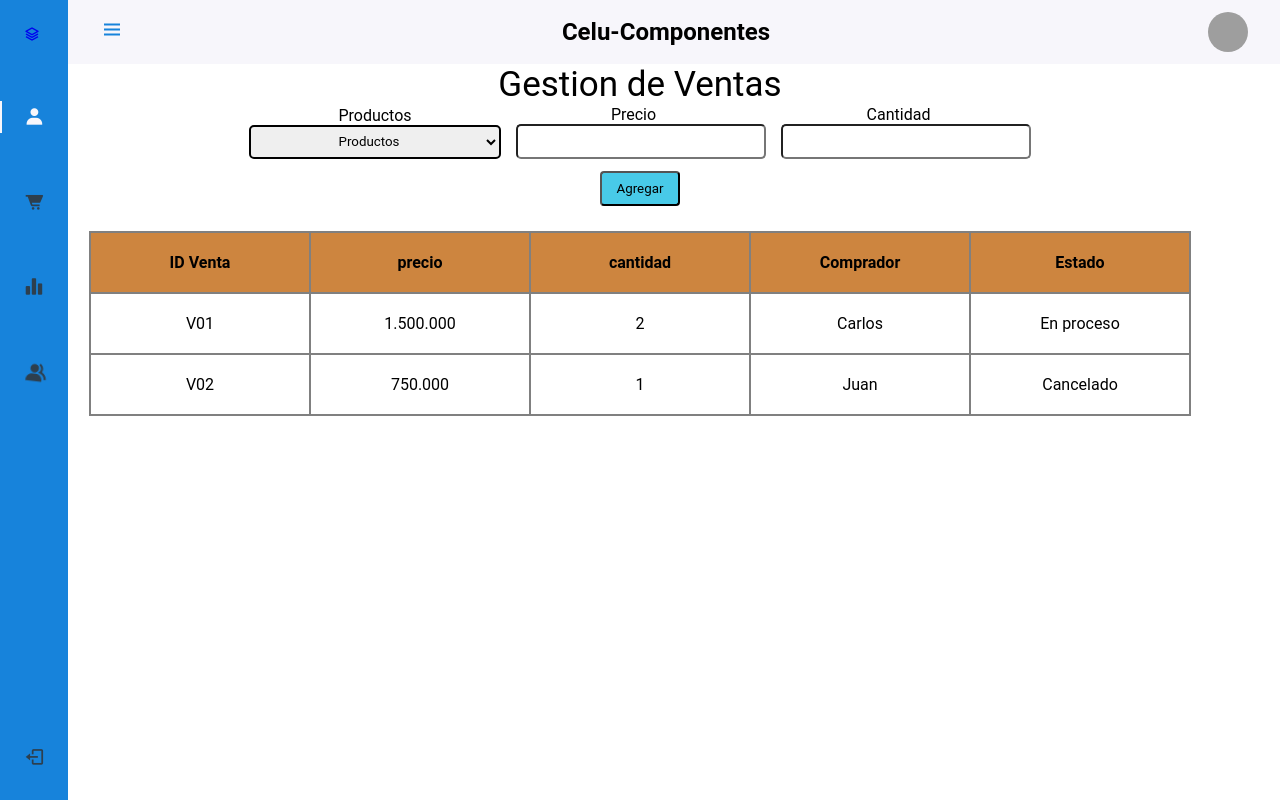
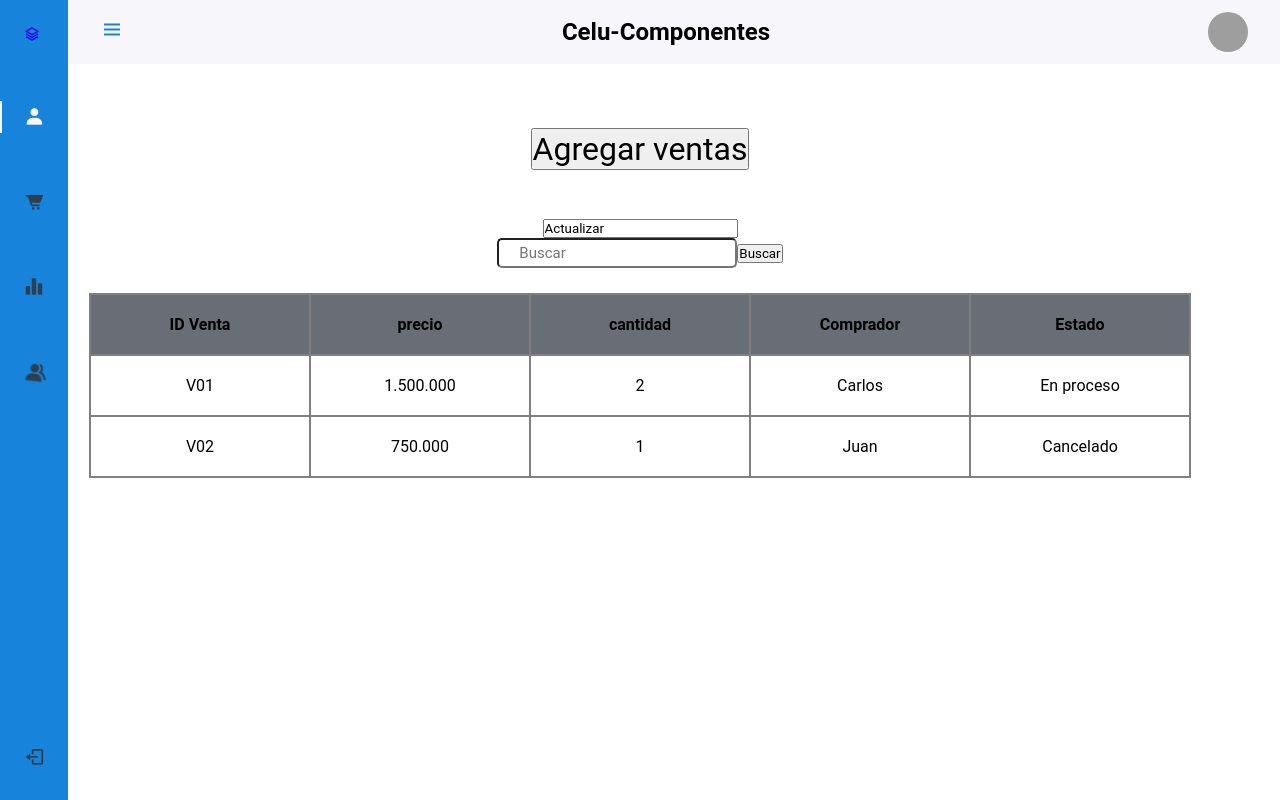
Before and after one commit to juanfed/night-developers, a React (Create React App) app: page /admin/ventas in a window 1280 px wide. Built offline with nearby package versions, Linux system fonts and the light colour scheme; grey boxes are pictures that could not be loaded.

Commit message:
implementacion de el render en las dependencia de ventas

```diff
--- a/src/pages/gestion.jsx
+++ b/src/pages/gestion.jsx
@@ -49,8 +49,18 @@ const Gestion = () => {
         )
     }
     const VerTabla = () => {
-        return(
-            <div className="tablaUsuarios">
+        return (
+
+            <div>
+                <div>
+                    <input className="Actualizar" type="text" value="Actualizar" />
+                </div>
+
+                <div className="buscadorp">
+                    <input type="text" placeholder="Buscar" required />
+                    <button type="button" name="name" id="buttom" className="buscar-botonp">Buscar</button>
+                </div>
+                <div className="tablaUsuarios">
                     <table className="tabla--Usuarios">
                         <tr>
                             <th >Nombre </th>
@@ -74,6 +84,9 @@ const Gestion = () => {
                         </tr>
                     </table>
                 </div>
+
+            </div>
+
         )
 
 
@@ -93,10 +106,10 @@ const Gestion = () => {
     return (
         <div id="contenido-gestion">
             <center>
-                <h2 onClick={() => setMostrarTabla(!mostrarTabla)}>{titulo}</h2>
+                <button className="productoTitulo" onClick={() => setMostrarTabla(!mostrarTabla)}>{titulo}</button>
                 <br />
                 <div>
-                    {mostrarTabla ? (<VerTabla/>) : (<GestionUsuarios/>) }
+                    {mostrarTabla ? (<VerTabla />) : (<GestionUsuarios />)}
                 </div>
             </center>
 
--- a/src/pages/producto.jsx
+++ b/src/pages/producto.jsx
@@ -50,14 +50,14 @@ const Producto = () => {
     listaProductos
   }) => {
 
-    const form =useRef(null);
+    const form = useRef(null);
 
-    const submitFrom = (e)=>{
+    const submitFrom = (e) => {
       e.preventDefault(); // me mostrará una advertencia para llenar los campos
       const fd = new FormData(form.current);
       const nuevoProducto = {};
 
-      fd.forEach((value, key) =>{
+      fd.forEach((value, key) => {
         nuevoProducto[key] = value;
       });
       setProductos([...listaProductos, nuevoProducto]);
@@ -65,13 +65,13 @@ const Producto = () => {
 
     return (
       <form action="" ref={form} onSubmit={submitFrom}>
-        <input className="datos" type="text" name='id' placeholder="Ingrese el ID" required  />
+        <input className="datos" type="text" name='id' placeholder="Ingrese el ID" required />
         <br />
         <input className="datos" type="text" name='nombre' placeholder="Ingrese el nombre" required />
         <br />
-        <input className="datos" type="text" name='descripcion' placeholder="Ingrese La Descripción"  required/>
+        <input className="datos" type="text" name='descripcion' placeholder="Ingrese La Descripción" required />
         <br />
-        <input className="datos" type="text" name='valor' min={0}  max={6} placeholder="Ingrese el Valor Unitario" required/>
+        <input className="datos" type="text" name='valor' min={0} max={6} placeholder="Ingrese el Valor Unitario" required />
         <br />
         <select className="multi" name='estado' required>
 
@@ -85,17 +85,26 @@ const Producto = () => {
         <br />
         <br />
 
-        <button  className="botoness" type="submit">Registrar</button>
-        <button  className="botoness" type="reset">Limpiar</button>
+        <button className="botoness" type="submit">Registrar</button>
+        <button className="botoness" type="reset">Limpiar</button>
       </form>
     )
   }
 
-  const ListaProductos = ({ listaCelulares}) => {
-    useEffect(()=>{
-      console.log("se supone que deberia de mostrarse en consola",listaCelulares);
-    }, [listaCelulares] )
+  const ListaProductos = ({ listaCelulares }) => {
+    useEffect(() => {
+      console.log("se supone que deberia de mostrarse en consola", listaCelulares);
+    }, [listaCelulares])
     return (
+      <div>
+        <div>
+          <input className="Actualizar" type="text" value="Actualizar" />
+        </div>
+
+        <div className="buscadorp">
+          <input type="text" placeholder="Buscar" required />
+          <button type="button" name="name" id="buttom" className="buscar-botonp">Buscar</button>
+        </div>
         <table>
           <tr>
             <th >ID</th>
@@ -105,8 +114,8 @@ const Producto = () => {
             <th >Estado</th>
           </tr>
           <tbody>
-          {listaCelulares.map((producto)=>{
-            return(
+            {listaCelulares.map((producto) => {
+              return (
                 <tr>
                   <td>{producto.id}</td>
                   <td>{producto.nombre}</td>
@@ -118,17 +127,21 @@ const Producto = () => {
             })}
           </tbody>
         </table>
+      </div>
+
+
     )
   }
 
-  return (
+  return ( /** return del render de la lista de los productos */
     <div>
       <div id="contenido__producto">
         <center>
           <button className="productoTitulo" onClick={() => setMostrarTabla(!mostrarTabla)}>{titulo}</button>
           <div>
-            {mostrarTabla ? (<ListaProductos listaCelulares={productos}/>) : (<AgregarProducto
-            crearDato={setProductos} listaProductos={productos}/>)}
+
+            {mostrarTabla ? (<ListaProductos listaCelulares={productos} />) : (<AgregarProducto
+              crearDato={setProductos} listaProductos={productos} />)}
           </div>
         </center>
       </div>
--- a/src/pages/ventas.jsx
+++ b/src/pages/ventas.jsx
@@ -1,11 +1,15 @@
-import React from 'react';
+import React, { useState, useEffect } from 'react';
 import 'styles/ventas.css';
 
-const ventas = () => {
+const Ventas = () => {
+
+
+    const VentaUsuarios = () => {
         return (
             <div className="contenido">
                 <center>
                     <p className="Titulo-producto">Gestion de Ventas</p>
+                    <br />
 
                     <thead className="contenidoProducto">
                         <div id="div">
@@ -29,6 +33,23 @@ const ventas = () => {
                     </thead>
 
                     <button type="button" name="name" id="buttom" onclick="agregar()" alerta="Guardado con exito" className="ventas-boton-agregar">Agregar</button>
+                </center>
+            </div>
+        )
+    }
+    const VerTabla = () => {
+        return (
+
+            <di>
+                <div>
+                    <input className="Actualizar" type="text" value="Actualizar" />
+                </div>
+
+                <div className="buscadorp">
+                    <input type="text" placeholder="Buscar" required />
+                    <button type="button" name="name" id="buttom" className="buscar-botonp">Buscar</button>
+                </div>
+
                 <table id="info">
 
                     <thead>
@@ -58,9 +79,40 @@ const ventas = () => {
 
                     </thead>
                 </table>
+
+            </di>
+
+
+        )
+    }
+    const [mostrarTabla, setMostrarTabla] = useState(true);
+    const [titulo, setTitulo] = useState("Agregar ventas");
+
+    useEffect(() => {
+        if (mostrarTabla) {
+            setTitulo("Agregar ventas");
+        } else {
+            setTitulo("Ver lista de ventas");
+        }
+
+    }, [mostrarTabla]);
+
+
+    return (
+        /**aca va el retur de donde saca los datos de la lista */
+        <div id="contenido-gestion">
+            <center>
+                <button className="productoTitulo" onClick={() => setMostrarTabla(!mostrarTabla)}>{titulo}</button>
+                <br />
+                <div>
+                    {mostrarTabla ? (<VerTabla />) : (<VentaUsuarios />)}
+                </div>
             </center>
         </div>
+
+
+
     )
 }
 
-export default ventas
+export default Ventas
--- a/src/styles/producto.css
+++ b/src/styles/producto.css
@@ -62,3 +62,20 @@ background-color: #355baf;
  .Titulo-producto{
      font-size: 35px;
  }
+
+ .buscadorp{
+
+    display:inline-block;
+
+}
+
+ .buscadorp input{
+    width: 240px;
+    height: 30px;
+    padding: 0 20px;
+    font-size: 15px;
+    color: rgb(10, 10, 10);
+    outline: none;
+    border-radius: 5px;
+
+}
--- a/src/styles/ventas.css
+++ b/src/styles/ventas.css
@@ -3,7 +3,7 @@ table, th, td {
     margin: 25px;
     border:2px solid black (5, 236, 213);
     border-collapse: collapse;
-    color:black;background-color:peru;
+    color:black;background-color:#686D76;
     text-align: center;
     }
     body{
```
Lines whose indentation alone changed are shown as unchanged.
